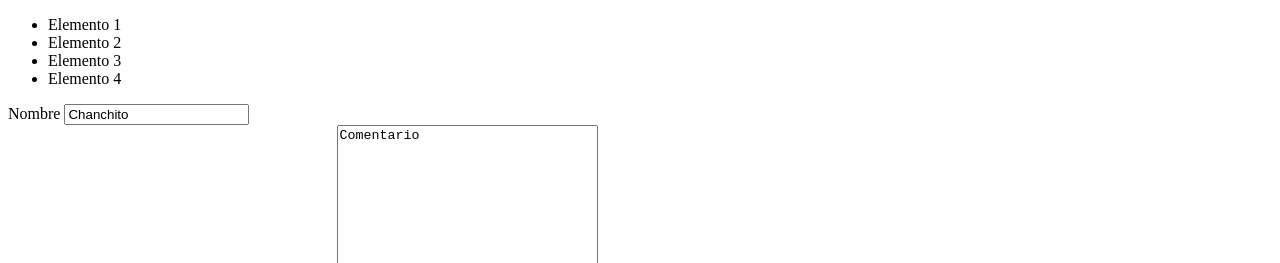
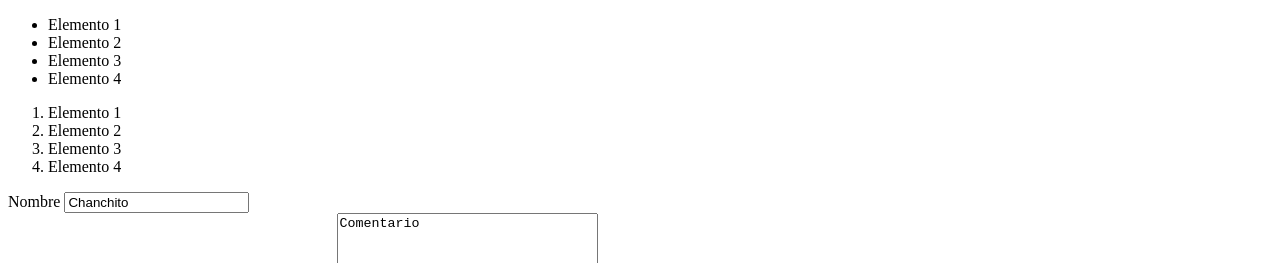
Before and after one commit to josetrespalaciosbedoya/html-practices, a plain HTML site: page index.html in a window 1280 px wide. Shown: the top 263 px of the page. Drawn offline with Linux system fonts and the light colour scheme.

Commit message:
Listas ordenadas

```diff
--- a/index.html
+++ b/index.html
@@ -13,6 +13,14 @@
         <li>Elemento 3</li>
         <li>Elemento 4</li>
     </ul>
+
+    <!-- Lista ordenada-->
+    <ol>
+        <li>Elemento 1</li>
+        <li>Elemento 2</li>
+        <li>Elemento 3</li>
+        <li>Elemento 4</li>
+    </ol>
     <form action="/formulario" method="GET">
         <label for="name">Nombre</label>
         <input value="Chanchito" type="text" id="name" type="text" name="name" placeholder="Nombre"/>
```
